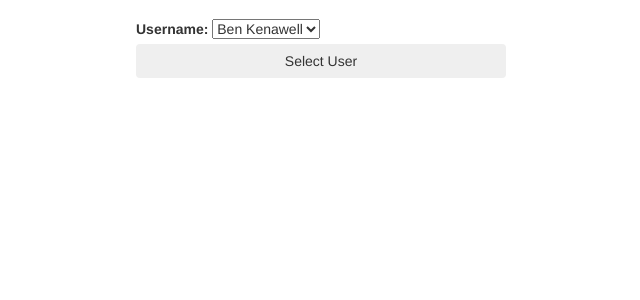
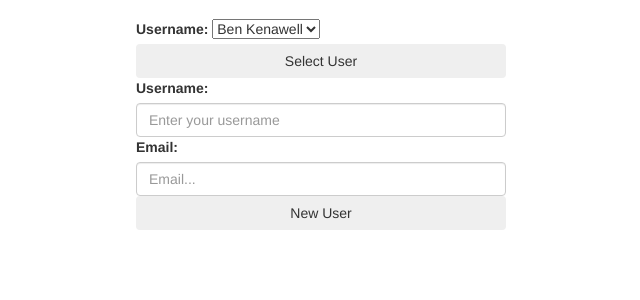
Before and after one commit to tkawchak/mealPlanner, a PHP site: page /loginPage.php in a window 1280 px wide. Shown: the part 51-351 px from the top of the page, without its empty margins (319-959 px from the left). Run offline with PHP 8.4, Linux system fonts and the light colour scheme; data comes from the database, SQL or seed files in the repository; some libraries are stand-ins or nearby versions.

Commit message:
new user

```diff
--- a/login.php
+++ b/login.php
@@ -4,6 +4,6 @@
 $userID = $_POST["user"];
 
 $_SESSION["user"] = $userID;
+header( 'Location: ./' ) ;
 
-header( 'Location: ./' ) ;
 ?>
--- a/loginPage.php
+++ b/loginPage.php
@@ -92,6 +92,16 @@
 				<button  type="submit" id="user" class="btn btn-succsess btn-block"> Select User </button>
 		  </form>
 
+		  <form role="form" action="./newUser.php" method="post">
+				<div class="form-group">
+					<label for="usr">Username:</label>
+					<input type="text" class="form-control" required="true" id="usr" name="usr" placeholder="Enter your username">
+					<label for="email">Email:</label>
+					<input type="text" class="form-control" required="true" id="email" name="email" placeholder="Email...">
+					<button  type="submit" id="newUser" class="btn btn-succsess btn-block"> New User </button>
+				</div>
+			</form
+
 		</div>
 		<div class="col-sm-4"></div>
 	</div>
```
Also changed, not shown: newUser.php (added, +32 -0 lines).
